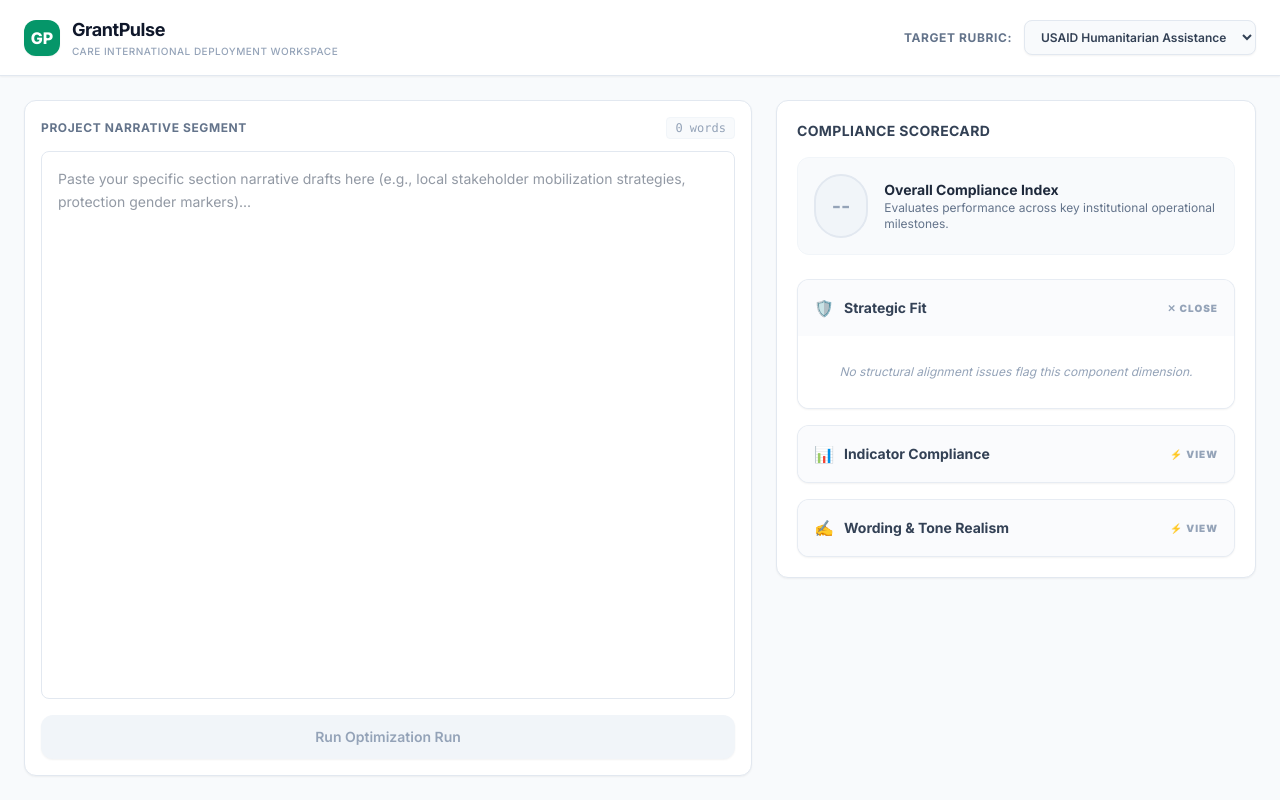
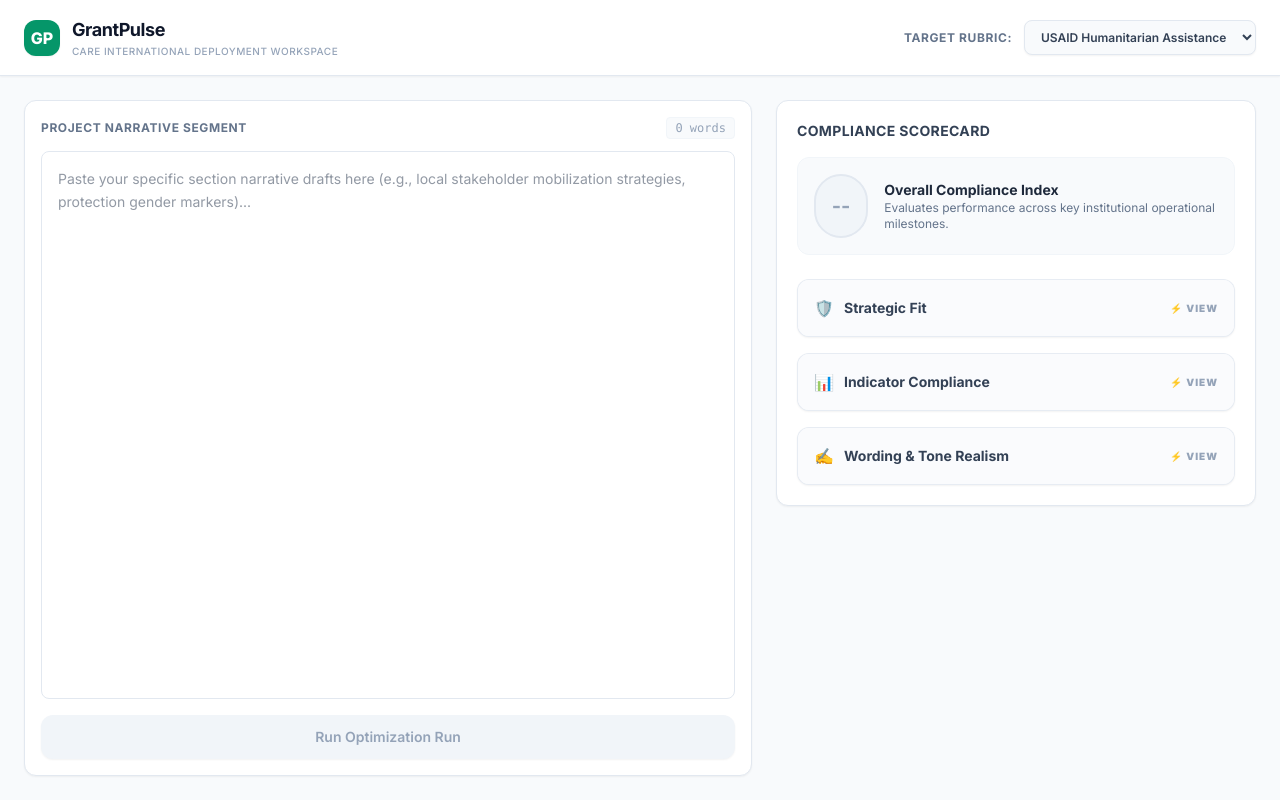
Before and after one commit to jamailserio/grantpulse, a Next.js app: page / in a window 1280 px wide. Built offline with nearby package versions, Linux system fonts and the light colour scheme.

Commit message:
Update AnalyticalPanel.tsx

```diff
--- a/components/AnalyticalPanel.tsx
+++ b/components/AnalyticalPanel.tsx
@@ -1,6 +1,6 @@
 "use client";
 
-import React, { useState } from "react";
+import React, { useState, useEffect } from "react";
 
 interface AnalyticalPanelProps {
   score?: number;
@@ -8,12 +8,14 @@ interface AnalyticalPanelProps {
   indicatorCompliance?: any[];
   wordingToneRealism?: any[];
   isLoading?: boolean;
+  // Fallback direct object mapping
+  rawObject?: any;
 }
 
 const SECTION_CONFIGS = [
-  { key: "strategicFit", title: "Strategic Fit", icon: "🛡️", color: "border-amber-500" },
-  { key: "indicatorCompliance", title: "Indicator Compliance", icon: "📊", color: "border-emerald-500" },
-  { key: "wordingToneRealism", title: "Wording & Tone Realism", icon: "✍️", color: "border-indigo-500" },
+  { key: "strategicFit", fallbackKey: "frameworkAlignment", title: "Strategic Fit", icon: "🛡️", color: "border-amber-500" },
+  { key: "indicatorCompliance", fallbackKey: "narrativeStrengths", title: "Indicator Compliance", icon: "📊", color: "border-emerald-500" },
+  { key: "wordingToneRealism", fallbackKey: "improvementAreas", title: "Wording & Tone Realism", icon: "✍️", color: "border-indigo-500" },
 ];
 
 export default function AnalyticalPanel({
@@ -22,8 +24,16 @@ export default function AnalyticalPanel({
   indicatorCompliance = [],
   wordingToneRealism = [],
   isLoading = false,
+  rawObject = {}
 }: AnalyticalPanelProps) {
-  const [openSection, setOpenSection] = useState<string | null>("strategicFit");
+  const [openSection, setOpenSection] = useState<string | null>(null);
+
+  // Automatically open the first section when loading starts so you see data stream live
+  useEffect(() => {
+    if (isLoading && !openSection) {
+      setOpenSection("strategicFit");
+    }
+  }, [isLoading, openSection]);
 
   const getScoreStyles = (currentScore?: number) => {
     if (currentScore === undefined || currentScore === null) return "bg-slate-100 text-slate-400 border-slate-200";
@@ -32,11 +42,14 @@ export default function AnalyticalPanel({
     return "bg-emerald-50 text-emerald-700 border-emerald-300 font-extrabold";
   };
 
+  // Extract the arrays from explicitly passed props OR fall back directly to the raw object keys
   const dataMap: Record<string, any[]> = {
-    strategicFit,
-    indicatorCompliance,
-    wordingToneRealism,
+    strategicFit: strategicFit.length ? strategicFit : (rawObject?.frameworkAlignment || []),
+    indicatorCompliance: indicatorCompliance.length ? indicatorCompliance : (rawObject?.narrativeStrengths || []),
+    wordingToneRealism: wordingToneRealism.length ? wordingToneRealism : (rawObject?.improvementAreas || []),
   };
+
+  const finalScore = score ?? rawObject?.overallScore;
 
   return (
     <div className="w-full md:w-[480px] bg-white rounded-xl border border-slate-200 shadow-sm p-5 flex flex-col h-full overflow-y-auto">
@@ -45,8 +58,8 @@ export default function AnalyticalPanel({
       </h2>
 
       <div className="flex items-center space-x-4 p-4 rounded-xl bg-slate-50 border border-slate-100 mb-6">
-        <div className={`h-16 w-16 rounded-full border-2 flex items-center justify-center font-bold text-xl transition-all duration-300 ${getScoreStyles(score)}`}>
-          {score !== undefined ? `${Math.round(score)}%` : "--"}
+        <div className={`h-16 w-16 rounded-full border-2 flex items-center justify-center font-bold text-xl transition-all duration-300 ${getScoreStyles(finalScore)}`}>
+          {finalScore !== undefined ? `${Math.round(finalScore)}%` : "--"}
         </div>
         <div>
           <p className="text-sm font-bold text-slate-800">Overall Compliance Index</p>
@@ -74,7 +87,7 @@ export default function AnalyticalPanel({
       {isLoading && (
         <div className="mt-4 p-3 bg-slate-50 border border-slate-100 rounded-lg flex items-center justify-center space-x-2 text-xs text-slate-400">
           <span className="w-2 h-2 rounded-full bg-emerald-500 animate-ping" />
-          <span>Ingesting secure LLM tokens natively...</span>
+          <span>Streaming deep evaluation metrics live...</span>
         </div>
       )}
     </div>
@@ -103,24 +116,19 @@ function AccordionSection({ title, icon, borderColor, summary, isOpen, onToggle
         <div className="p-4 bg-white divide-y divide-slate-100/60 max-h-[300px] overflow-y-auto">
           {validItems.length > 0 ? (
             validItems.map((item: any, idx: number) => {
-              // Extract text whether item is a primitive string or a mapped object
               const displayIssue = typeof item === "string" ? item : item?.issue || "";
-              const displaySuggestion = typeof item === "string" ? "Review configuration parameters." : item?.suggestion || "";
 
               return (
                 <div key={idx} className={`py-3.5 first:pt-0 last:pb-0 border-l-4 ${borderColor} pl-3.5 my-2 bg-slate-50/40 rounded-r-lg`}>
-                  <strong className="text-xs text-slate-800 block font-semibold mb-1.5 leading-snug">
-                    ⚠️ {displayIssue}
-                  </strong>
-                  <span className="text-xs text-emerald-800 block bg-emerald-50/50 p-2.5 rounded-md border border-emerald-100/70 leading-relaxed">
-                    💡 Recommendation: {displaySuggestion}
+                  <span className="text-xs text-slate-800 block font-medium leading-relaxed">
+                    ✨ {displayIssue}
                   </span>
                 </div>
               );
             })
           ) : (
             <p className="text-xs text-slate-400 italic py-3 text-center">
-              No structural alignment issues flag this component dimension.
+              Awaiting data stream processing for this milestone index...
             </p>
           )}
         </div>
```
